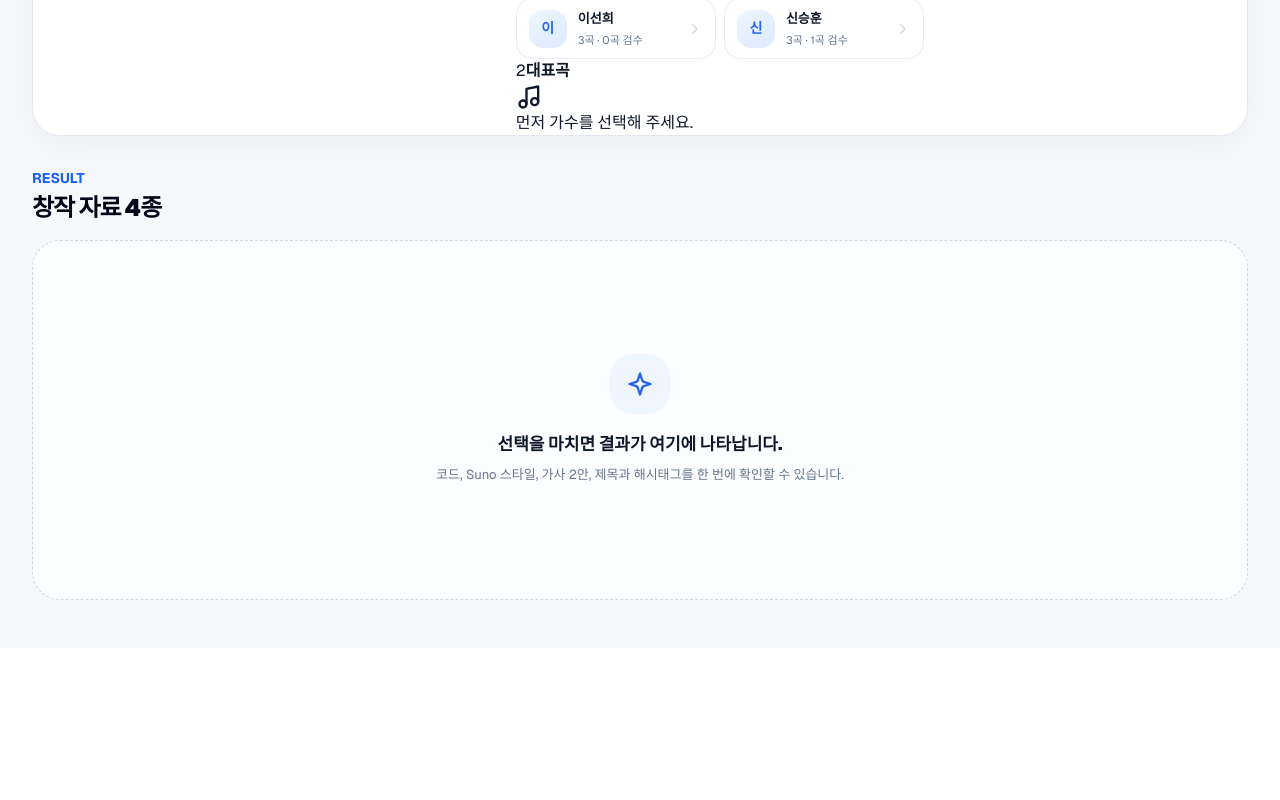
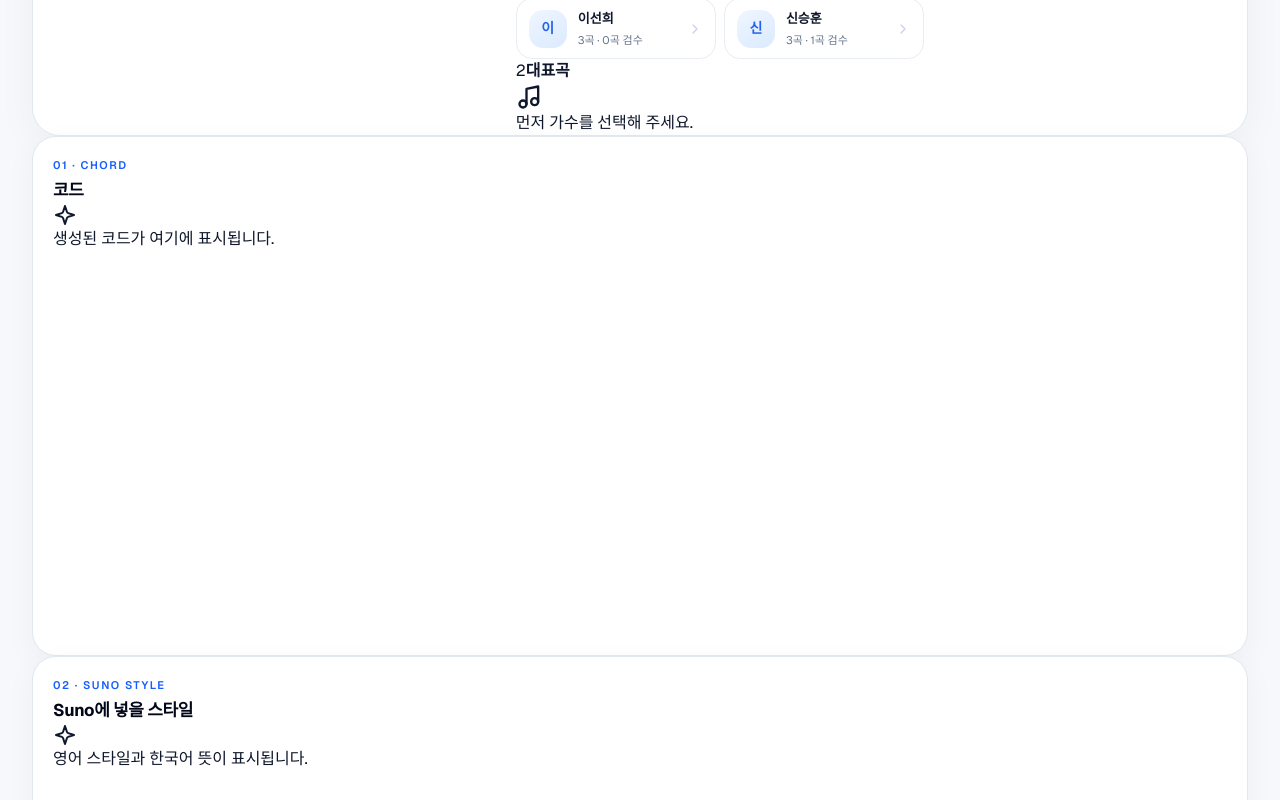
Before and after one commit to Flow4Work/Youtubemusic, a Next.js app: page / in a window 1280 px wide. Shown: the part 387-1187 px from the top of the page. Before the commit the page ends 1035 px from the top, so only its background shows below. Built offline with nearby package versions, Linux system fonts and the light colour scheme.

Commit message:
Redesign one-page result grid and copy interactions

```diff
--- a/src/components/generator-results.tsx
+++ b/src/components/generator-results.tsx
@@ -1,5 +1,8 @@
-import { ArrowDownIcon, ArrowUpIcon, CheckIcon, SparklesIcon } from "@/components/icons";
-import { CardHeader, SkeletonCard } from "@/components/generator-common";
+"use client";
+
+import { useState } from "react";
+import { ArrowDownIcon, ArrowUpIcon, CheckIcon, CopyIcon, SparklesIcon } from "@/components/icons";
+import { CardHeader } from "@/components/generator-common";
 import { sectionLabel } from "@/lib/chords";
 import type { ChordResult, GeneratedPayload, GenerationTarget } from "@/lib/types";
 
@@ -19,54 +22,97 @@ interface Props {
 }
 
 function chordText(result: ChordResult): string {
-  const sections = Object.entries(result.sections).map(([name, chords]) => `[${sectionLabel[name] ?? name}] ${chords.join(" | ")}`).join("\n");
+  const sections = Object.entries(result.sections)
+    .filter(([, values]) => values.length > 0)
+    .map(([name, values]) => `[${sectionLabel[name] ?? name}] ${values.join(" | ")}`)
+    .join("\n");
   return `Key ${result.key} · ${result.bpm} BPM · ${result.timeSignature}\n\n${sections}`;
+}
+
+function cleanLyrics(text: string): string {
+  return text
+    .split("\n")
+    .filter((line) => !/^\s*(\[[^\]]+\]|(verse|pre[- ]?chorus|chorus|bridge|outro|intro)\s*\d*:?\s*)$/iu.test(line))
+    .join("\n")
+    .replace(/\n{3,}/gu, "\n\n")
+    .trim();
+}
+
+function EmptyCard({ text, loading }: { text: string; loading: boolean }) {
+  return <div className={`card-empty ${loading ? "loading" : ""}`}>
+    <SparklesIcon className={`size-6 ${loading ? "animate-pulse" : ""}`}/>
+    <p>{loading ? "결과를 만드는 중입니다." : text}</p>
+  </div>;
+}
+
+function StaticCardTitle({ eyebrow, title }: { eyebrow: string; title: string }) {
+  return <div><p className="text-[11px] font-semibold tracking-[0.14em] text-blue-600 uppercase">{eyebrow}</p><h3 className="mt-1 text-[17px] font-bold tracking-[-0.02em] text-slate-950">{title}</h3></div>;
 }
 
 export function GeneratorResults(props: Props) {
   const { result, chords, loading } = props;
-  return <section className="mt-8" aria-label="생성 결과">
-    <div className="mb-4 flex flex-wrap items-end justify-between gap-3">
-      <div><p className="text-sm font-bold text-blue-600">RESULT</p><h2 className="mt-1 text-2xl font-black tracking-[-0.04em] text-slate-950">창작 자료 4종</h2></div>
-      {result && <div className="flex items-center gap-2 text-xs text-slate-500"><span className="rounded-full border border-slate-200 bg-white px-3 py-1.5">{props.providerName} 생성</span><span>{new Date(result.generatedAt).toLocaleString("ko-KR")}</span></div>}
-    </div>
+  const [styleLanguage, setStyleLanguage] = useState<"en" | "ko">("en");
+  const isInitialLoading = loading === "all" && !result;
+  const selectedLyrics = result ? cleanLyrics(result.lyrics[props.lyricsTab]) : "";
+  const englishTitles = result?.titlesEnglish?.length === 3 ? result.titlesEnglish : result?.titles ?? [];
 
-    {loading === "all" && !result ? <div className="result-grid"><SkeletonCard/><SkeletonCard/><SkeletonCard/><SkeletonCard/></div> : result && chords ? <div className="result-grid">
-      <article className="result-card">
-        <CardHeader eyebrow="01 · CHORD" title="창작용 코드" copy={() => props.onCopy("chords", chordText(chords))} regenerate={() => props.onGenerate("chords")} busy={loading === "chords"}/>
-        <div className="mt-5 flex flex-wrap gap-2"><span className="metric-pill">Key {chords.key}</span><span className="metric-pill">{chords.bpm} BPM</span><span className="metric-pill">{chords.timeSignature}</span></div>
-        <div className="mt-4 flex flex-wrap gap-2">
+  return <section className="studio-results" aria-label="생성 결과">
+    <article className="result-card code-card">
+      {result && chords ? <>
+        <CardHeader eyebrow="01 · CHORD" title="코드" copy={() => props.onCopy("chords", chordText(chords))} regenerate={() => props.onGenerate("chords")} busy={loading === "chords"}/>
+        <div className="mt-4 flex flex-wrap gap-2"><span className="metric-pill">Key {chords.key}</span><span className="metric-pill">{chords.bpm} BPM</span><span className="metric-pill">{chords.timeSignature}</span></div>
+        <div className="mt-3 flex flex-wrap gap-2">
           <button type="button" className="mini-button" onClick={() => props.onTranspose(-1)}><ArrowDownIcon className="size-3.5"/> 반음 내리기</button>
           <button type="button" className="mini-button" onClick={() => props.onTranspose(1)}><ArrowUpIcon className="size-3.5"/> 반음 올리기</button>
           <button type="button" className={`mini-button ${props.simplified ? "active" : ""}`} onClick={props.onSimplified}>쉬운 코드</button>
         </div>
-        <div className="result-scroll mt-5 space-y-3">{Object.entries(chords.sections).map(([name, values]) => <div key={name} className="chord-section"><div className="flex items-center justify-between gap-2"><strong>{sectionLabel[name] ?? name}</strong><button type="button" onClick={() => props.onCopy(`section-${name}`, values.join(" | "))} className="text-xs font-semibold text-slate-500 hover:text-blue-600">{props.copied === `section-${name}` ? "복사됨" : "복사"}</button></div><p>{values.join(" | ")}</p></div>)}</div>
-        {props.copied === "chords" && <p className="copied-toast">코드 전체를 복사했습니다.</p>}
+        <div className="result-scroll mt-4 space-y-2">{Object.entries(chords.sections).filter(([, values]) => values.length > 0).map(([name, values]) => <div key={name} className="chord-section"><div className="flex items-center justify-between gap-2"><strong>{sectionLabel[name] ?? name}</strong><button type="button" onClick={() => props.onCopy(`section-${name}`, values.join(" | "))} className="section-copy-button"><CopyIcon className="size-3.5"/>{props.copied === `section-${name}` ? "완료" : "복사"}</button></div><p>{values.join(" | ")}</p></div>)}</div>
+      </> : <><StaticCardTitle eyebrow="01 · CHORD" title="코드"/><EmptyCard text="생성된 코드가 여기에 표시됩니다." loading={isInitialLoading}/></>}
+    </article>
+
+    <article className="result-card style-card">
+      {result ? <>
+        <CardHeader eyebrow="02 · SUNO STYLE" title="Suno에 넣을 스타일" copy={() => props.onCopy("style", result.sunoStyle)} regenerate={() => props.onGenerate("style")} busy={loading === "style"}/>
+        <div className="language-toggle" aria-label="Suno 스타일 언어 전환">
+          <button type="button" onClick={() => setStyleLanguage("en")} className={styleLanguage === "en" ? "active" : ""}>영어</button>
+          <button type="button" onClick={() => setStyleLanguage("ko")} className={styleLanguage === "ko" ? "active" : ""}>한국어 뜻</button>
+        </div>
+        <div className="result-scroll mt-4"><p className="style-copy whitespace-pre-wrap">{styleLanguage === "en" ? result.sunoStyle : result.sunoStyleKorean}</p></div>
+        {styleLanguage === "ko" && <p className="translation-note">복사 버튼은 Suno 입력용 영어 문장을 복사합니다.</p>}
+      </> : <><StaticCardTitle eyebrow="02 · SUNO STYLE" title="Suno에 넣을 스타일"/><EmptyCard text="영어 스타일과 한국어 뜻이 표시됩니다." loading={isInitialLoading}/></>}
+    </article>
+
+    <article className="result-card lyrics-card">
+      {result ? <>
+        <CardHeader eyebrow="03 · LYRICS" title="가사" copy={() => props.onCopy("lyrics", selectedLyrics)} regenerate={() => props.onGenerate("lyrics")} busy={loading === "lyrics"}/>
+        <div className="mt-4 grid grid-cols-2 rounded-xl bg-slate-100 p-1">{(["a", "b"] as const).map((tab) => <button key={tab} type="button" onClick={() => props.onLyricsTab(tab)} className={`lyrics-tab ${props.lyricsTab === tab ? "active" : ""}`}>{tab.toUpperCase()}안 <small>{tab === "a" ? "긴 가사" : "기본"}</small>{props.lyricsTab === tab && <CheckIcon className="size-3.5"/>}</button>)}</div>
+        <pre className="result-scroll lyrics-pre mt-3">{selectedLyrics}</pre>
+      </> : <><StaticCardTitle eyebrow="03 · LYRICS" title="가사"/><EmptyCard text="구간명 없이 실제 가사만 표시됩니다." loading={isInitialLoading}/></>}
+    </article>
+
+    <div className="publish-stack">
+      <article className="result-card compact-result-card title-card">
+        {result ? <>
+          <CardHeader eyebrow="04 · TITLE" title="제목" copy={() => props.onCopy("titles", result.titles.join("\n"))} regenerate={() => props.onGenerate("titles")} busy={loading === "titles"}/>
+          <ol className="title-list">{result.titles.map((title, index) => <li key={`${title}-${index}`} className="title-row">
+            <span className="title-number">{index + 1}</span>
+            <span className="title-text"><strong>{title}</strong><small>{englishTitles[index]}</small></span>
+            <span className="title-copy-actions">
+              <button type="button" onClick={() => props.onCopy(`title-ko-${index}`, title)} className="title-copy-button" aria-label={`${title} 한글 복사`} title="한글 제목 복사"><CopyIcon className="size-4"/><b>한</b></button>
+              <button type="button" onClick={() => props.onCopy(`title-en-${index}`, englishTitles[index] ?? title)} className="title-copy-button" aria-label={`${title} 영문 복사`} title="영문 제목 복사"><CopyIcon className="size-4"/><b>EN</b></button>
+            </span>
+          </li>)}</ol>
+        </> : <><StaticCardTitle eyebrow="04 · TITLE" title="제목"/><EmptyCard text="한글과 영어 제목 후보 3개가 표시됩니다." loading={isInitialLoading}/></>}
       </article>
 
-      <article className="result-card">
-        <CardHeader eyebrow="02 · SUNO STYLE" title="Suno 스타일" copy={() => props.onCopy("style", result.sunoStyle)} regenerate={() => props.onGenerate("style")} busy={loading === "style"}/>
-        <div className="result-scroll mt-5"><p className="whitespace-pre-wrap text-[14px] leading-7 text-slate-700">{result.sunoStyle}</p><div className="mt-6 rounded-2xl bg-amber-50 px-4 py-3 text-xs leading-5 text-amber-800">특정 가수의 목소리나 원곡을 복제하지 않고 장르와 편곡 요소만 창작 참고로 사용합니다.</div></div>
-        {props.copied === "style" && <p className="copied-toast">Suno 스타일을 복사했습니다.</p>}
+      <article className="result-card compact-result-card hashtag-card">
+        {result ? <>
+          <CardHeader eyebrow="05 · HASHTAG" title="해시태그" copy={() => props.onCopy("hashtags", result.hashtags.join(" "))} regenerate={() => props.onGenerate("hashtags")} busy={loading === "hashtags"}/>
+          <div className="hashtag-list">{result.hashtags.map((tag, index) => <button type="button" key={`${tag}-${index}`} onClick={() => props.onCopy(`tag-${index}`, tag)} className="hashtag">{tag}</button>)}</div>
+        </> : <><StaticCardTitle eyebrow="05 · HASHTAG" title="해시태그"/><EmptyCard text="복사 가능한 해시태그 8개가 표시됩니다." loading={isInitialLoading}/></>}
       </article>
+    </div>
 
-      <article className="result-card">
-        <CardHeader eyebrow="03 · LYRICS" title="가사 A안, B안" copy={() => props.onCopy("lyrics", result.lyrics[props.lyricsTab])} regenerate={() => props.onGenerate("lyrics")} busy={loading === "lyrics"}/>
-        <div className="mt-5 grid grid-cols-2 rounded-xl bg-slate-100 p-1">{(["a", "b"] as const).map((tab) => <button key={tab} type="button" onClick={() => props.onLyricsTab(tab)} className={`lyrics-tab ${props.lyricsTab === tab ? "active" : ""}`}>{tab.toUpperCase()}안 {props.lyricsTab === tab && <CheckIcon className="size-3.5"/>}</button>)}</div>
-        <pre className="result-scroll lyrics-pre mt-4">{result.lyrics[props.lyricsTab]}</pre>
-        {props.copied === "lyrics" && <p className="copied-toast">선택한 가사를 복사했습니다.</p>}
-      </article>
-
-      <article className="result-card">
-        <CardHeader eyebrow="04 · PUBLISH" title="제목과 해시태그" copy={() => props.onCopy("publish", `${result.titles.join("\n")}\n\n${result.hashtags.join(" ")}`)} regenerate={() => props.onGenerate("titles")} busy={loading === "titles" || loading === "hashtags"}/>
-        <div className="result-scroll mt-5">
-          <div className="flex items-center justify-between gap-3"><h4 className="text-sm font-bold text-slate-950">제목 후보 3개</h4><button type="button" onClick={() => props.onGenerate("titles")} disabled={Boolean(loading)} className="text-xs font-bold text-blue-600 disabled:opacity-40">제목만 다시</button></div>
-          <ol className="mt-3 space-y-2">{result.titles.map((title, index) => <li key={`${title}-${index}`} className="title-row"><span>{index + 1}</span><strong>{title}</strong><button type="button" onClick={() => props.onCopy(`title-${index}`, title)}>{props.copied === `title-${index}` ? "완료" : "복사"}</button></li>)}</ol>
-          <div className="mt-6 flex items-center justify-between gap-3"><h4 className="text-sm font-bold text-slate-950">해시태그 8개</h4><button type="button" onClick={() => props.onGenerate("hashtags")} disabled={Boolean(loading)} className="text-xs font-bold text-blue-600 disabled:opacity-40">태그만 다시</button></div>
-          <div className="mt-3 flex flex-wrap gap-2">{result.hashtags.map((tag) => <button type="button" key={tag} onClick={() => props.onCopy(tag, tag)} className="hashtag">{tag}</button>)}</div>
-        </div>
-        {props.copied === "publish" && <p className="copied-toast">제목과 해시태그를 복사했습니다.</p>}
-      </article>
-    </div> : <div className="results-empty"><span><SparklesIcon className="size-7"/></span><h3>선택을 마치면 결과가 여기에 나타납니다.</h3><p>코드, Suno 스타일, 가사 2안, 제목과 해시태그를 한 번에 확인할 수 있습니다.</p></div>}
+    {result && <p className="result-meta">{props.providerName} · {new Date(result.generatedAt).toLocaleString("ko-KR")}</p>}
   </section>;
 }
```
